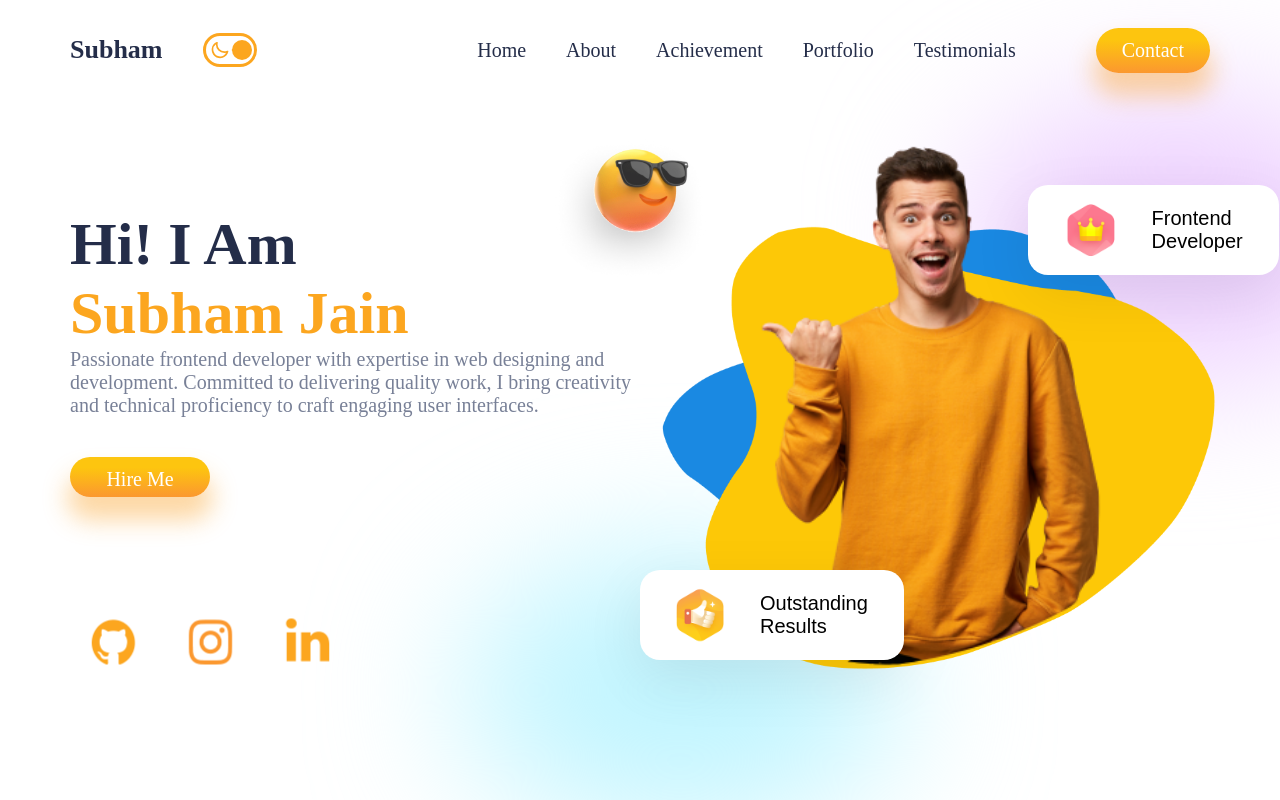
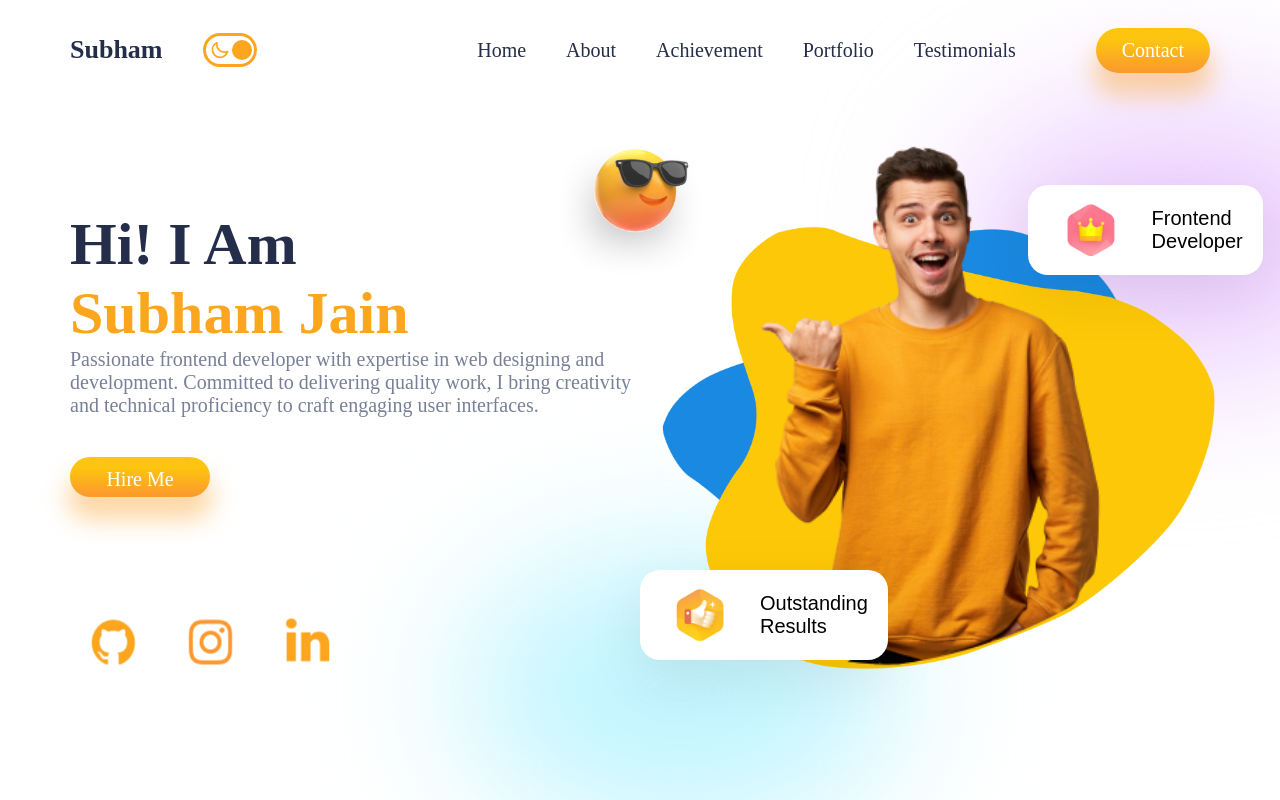
Before and after one commit to Subham7769/MyProtfolio-React-, a React (Create React App) app: page / in a window 1280 px wide. Shown: the top 800 px of the page. Built offline with nearby package versions, Linux system fonts and the light colour scheme; a web font is replaced by a local one.

Commit message:
bug fixes

```diff
--- a/src/Components/FloatingDiv/FloatingDiv.css
+++ b/src/Components/FloatingDiv/FloatingDiv.css
@@ -6,7 +6,7 @@
     border-radius: 1rem;
     align-items:center;
     height: 4.5rem;
-    padding: 0px 1.8rem 0px 0px;
+    padding: 0px 1rem 0px 0px;
     color: var(--text);
 }
 
```
